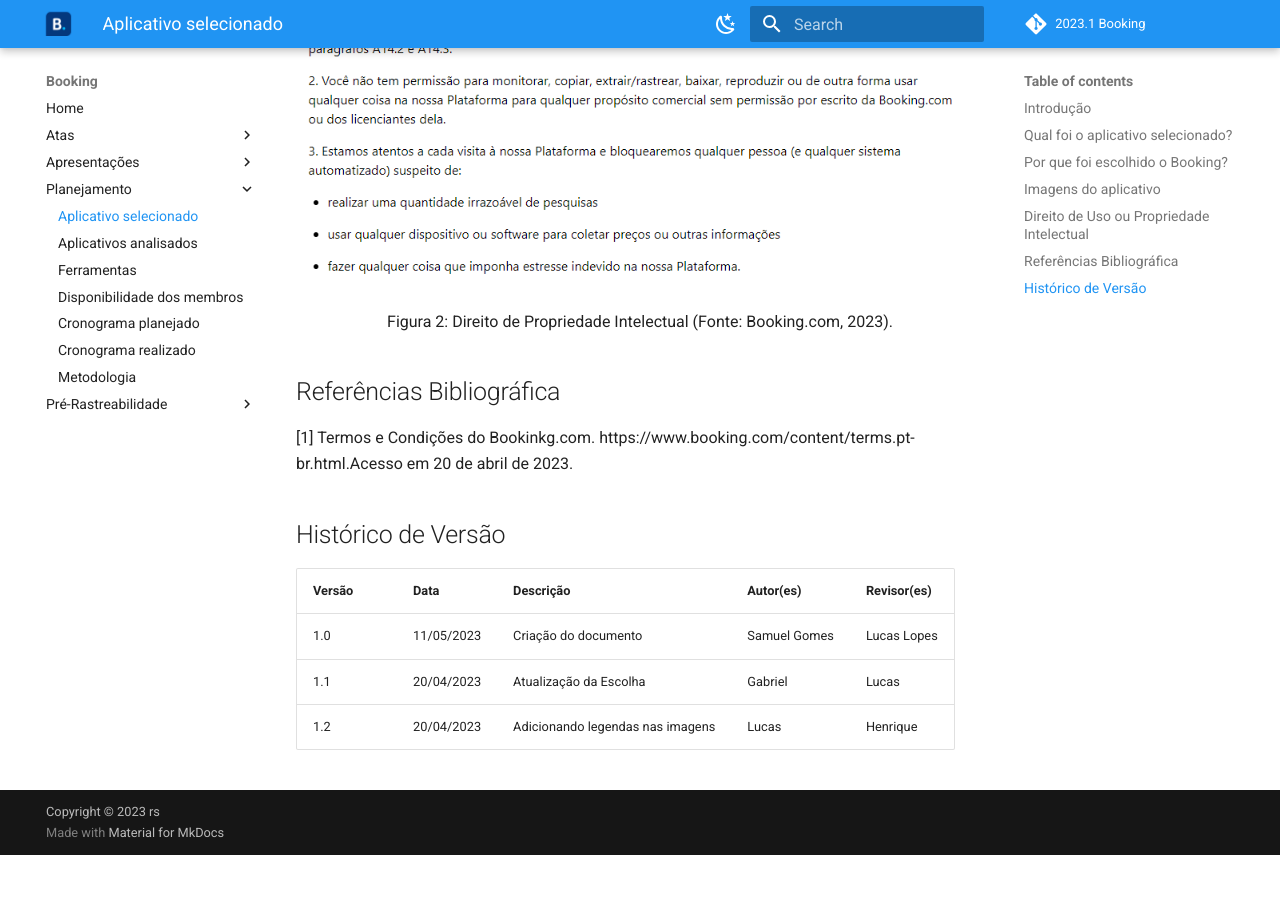
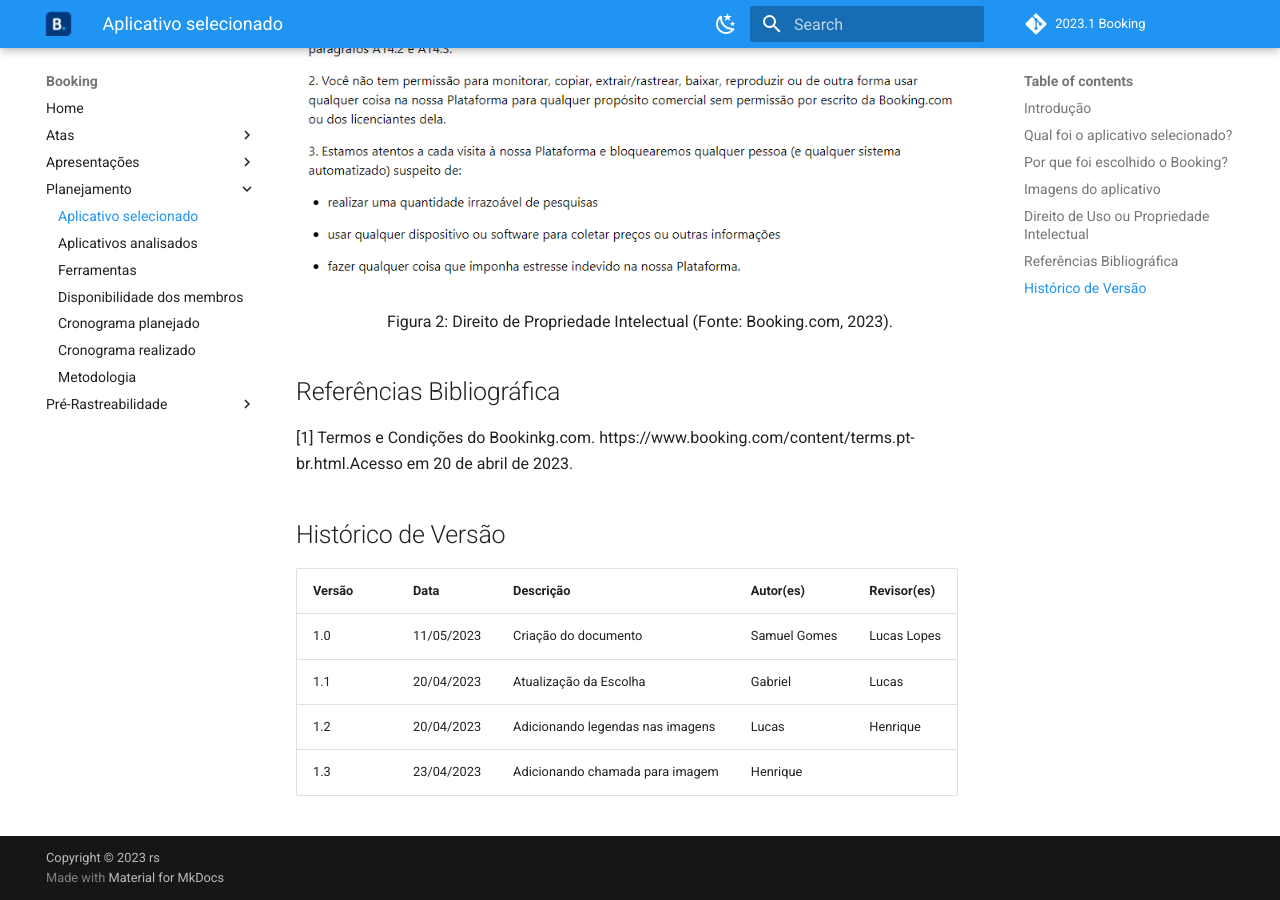
Before and after one commit to Requisitos-de-Software/2023.1-Booking, an MkDocs documentation site: the page built from docs/planejamento/aplicativoSelecionado.md, in a window 1280 px wide and 900 px high, scrolled down 1651 px. Built offline with MkDocs 1.6.1 and Material for MkDocs 9.7.7, drawn with Linux system fonts in a browser that asks for light colours; comment, search, counter and statistics services are not loaded; before the commit the page ends 2506 px from its top, so only the background shows below that.

Commit message:
34-Atualizando historico versao

```diff
--- a/docs/planejamento/aplicativoSelecionado.md
+++ b/docs/planejamento/aplicativoSelecionado.md
@@ -43,3 +43,4 @@
 | 1.0     | 11/05/2023 | Criação do documento | Samuel Gomes | Lucas Lopes |
 | 1.1     | 20/04/2023 | Atualização da Escolha | Gabriel      | Lucas       |
 | 1.2     | 20/04/2023 | Adicionando legendas nas imagens                  | Lucas     | Henrique       |
+| 1.3     | 23/04/2023 | Adicionando chamada para imagem                 | Henrique     |       |
```
